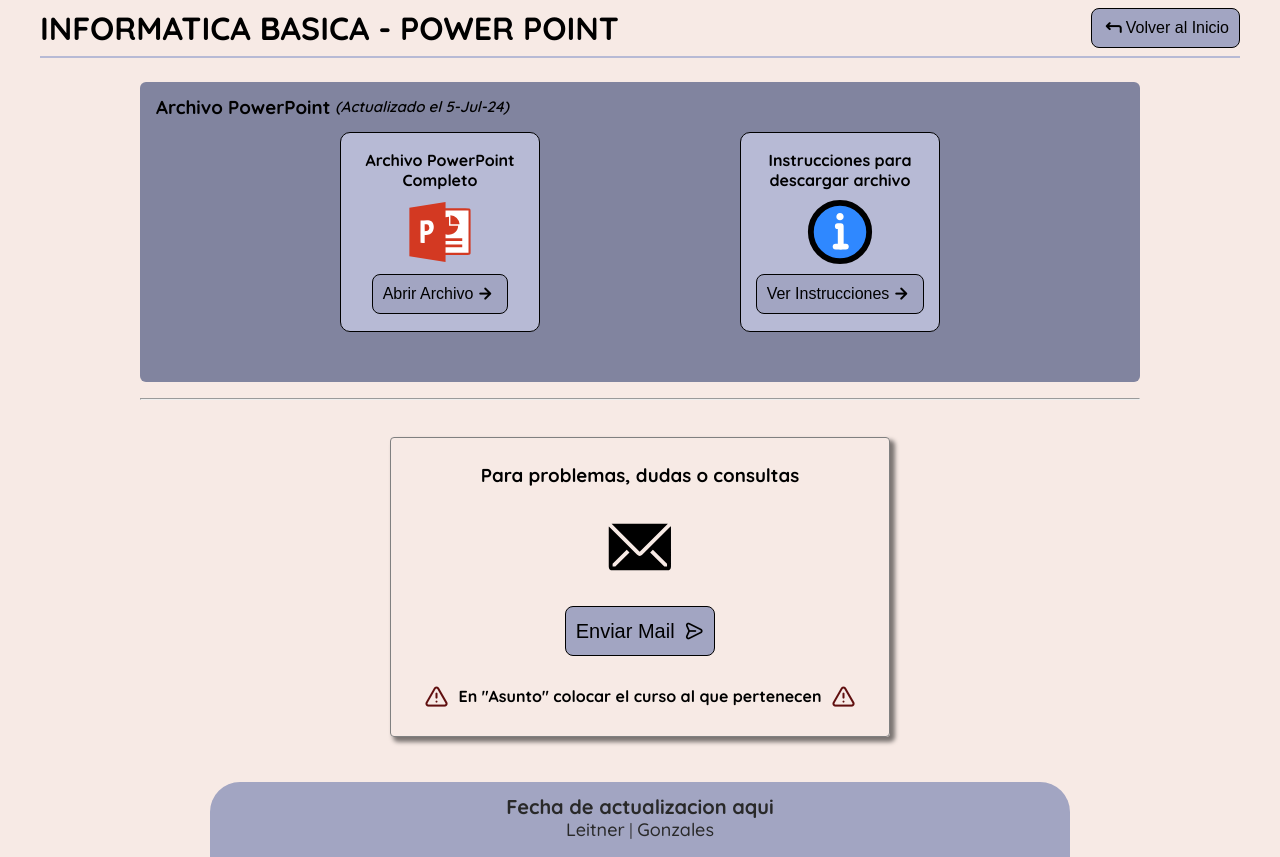
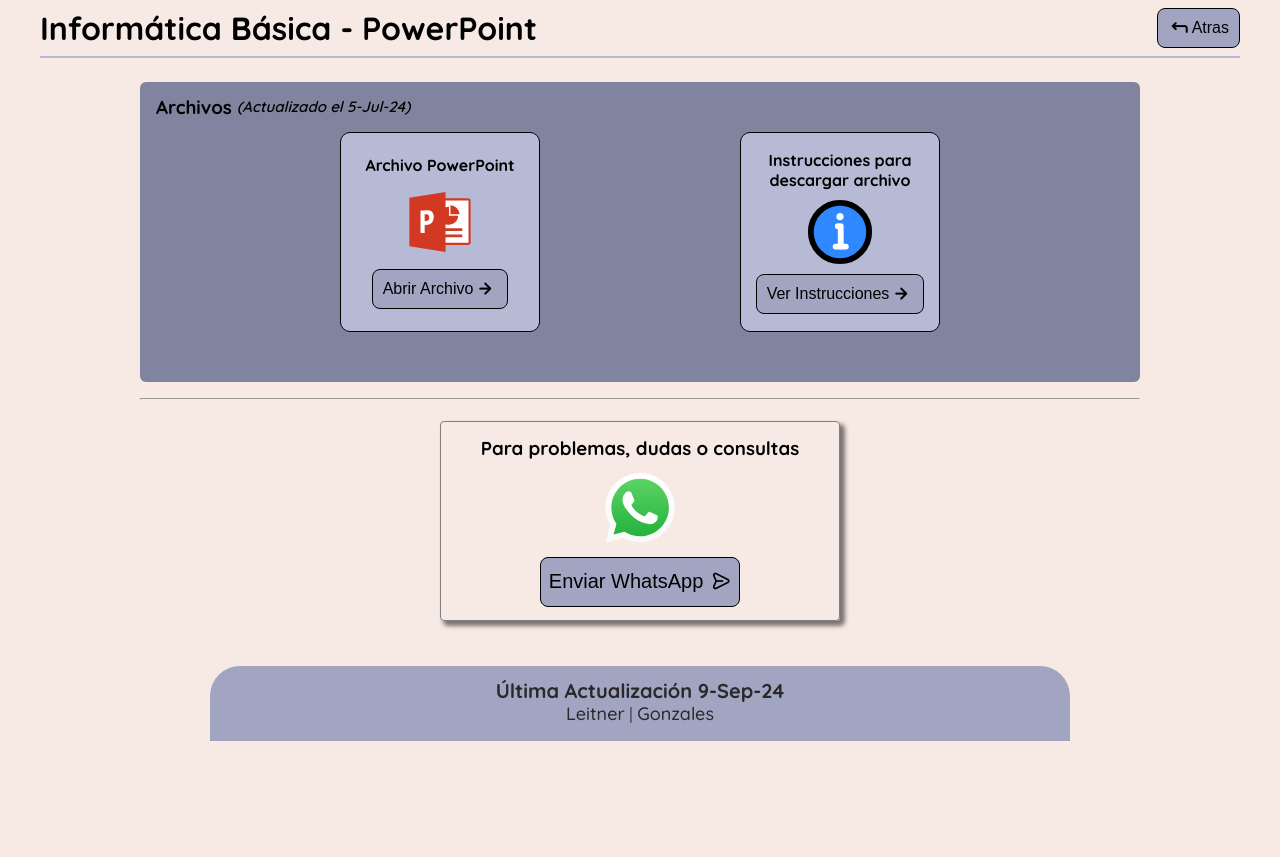
Before and after one commit to leitnergaston/HaciendoCursos, a plain HTML site: page InformaticaBasica/PowerPoint/index.html in a window 1280 px wide. After the commit the page ends 800 px from the top, so only its background shows below. Drawn offline with nearby package versions, Linux system fonts and the light colour scheme.

Commit message:
cambios dentro de infobasic
cambios en pestañas de word, power point

```diff
--- a/CamarasSeguridad/css/styles.css
+++ b/CamarasSeguridad/css/styles.css
@@ -152,7 +152,7 @@ body {
 }
 
 
-/*========== TARJETA DE CONSULTA ==========*/
+/*----------TARJETA DE CONSULTA----------*\
 
 /* contenedor de la card de consula */
 .container-consulta {
@@ -215,7 +215,7 @@ body {
     cursor: pointer;
 }
 
-
+/*----------TARJETA DE CONSULTA----------*\
 
 
 /*========== FOOTER ==========*/
--- /dev/null
+++ b/InformaticaBasica/Js/main.js
@@ -0,0 +1,4 @@
+// Funcion para volver a la pagina anterior sin tener que poner la ruta manualmente en el href
+function goBack() {
+    window.history.back();
+}
--- a/InformaticaBasica/PowerPoint/Css/styles.css
+++ b/InformaticaBasica/PowerPoint/Css/styles.css
@@ -133,19 +133,19 @@ body {
     width: 70px;
 }
 
-/*========== TARJETA DE CONSULTA ==========*/
+/*----------TARJETA DE CONSULTA----------*\
 
 /* contenedor de la card de consula */
 .container-consulta {
     display: flex;
     justify-content: center;
-    margin: 2rem 0;
+    margin-top: 1rem;
 }
 
 /* Card de consulta */
 .card-consulta {
-    width: 500px;
-    height: 300px;
+    width: 400px;
+    height: 200px;
     display: flex;
     margin: 5px;
     flex-direction: column;
@@ -178,7 +178,7 @@ body {
     display: flex;
     align-items: center;
     justify-content: space-evenly;
-    width: 150px;
+    width: 200px;
     height: 50px;
     cursor: pointer;
     background-color: #A2A5C2;
@@ -195,6 +195,9 @@ body {
     filter: drop-shadow(0px 7px 4px rgba(0, 0, 0, 0.33));
     cursor: pointer;
 }
+
+/*----------TARJETA DE CONSULTA----------*\
+
 
 /*========== FOOTER ==========*/
 
--- a/InformaticaBasica/PowerPoint/index.html
+++ b/InformaticaBasica/PowerPoint/index.html
@@ -13,7 +13,7 @@
     <link rel="stylesheet" href="https://unicons.iconscout.com/release/v4.0.8/css/line.css">
 
     <!-- Favicon -->
-    <link rel="shortcut icon" href="Assets/powerpoint-favicon.png" type="image/x-icon">
+    <link rel="shortcut icon" href="" type="image/x-icon">
 
 </head>
 
@@ -22,9 +22,8 @@
     <header class="header container">
         <!-- CONTENEDOR DE TITULO Y BOTON DE INICIO -->
         <div>
-            <h1 class="title">INFORMATICA BASICA - POWER POINT</h1>
-            <a href="/index.html"><button class="btn"><i class="uil uil-corner-up-left-alt icon"></i>Volver al
-                    Inicio</button></a>
+            <h1 class="title">Informática Básica - PowerPoint</h1>
+            <a href="javascript:void(0);" onclick="goBack()"><button class="btn"><i class="uil uil-corner-up-left-alt icon"></i>Atras</button></a>
         </div>
         <hr class="hr">
     </header>
@@ -33,11 +32,11 @@
         <section class="div-content">
             <!-- CONTENEDOR DE LAS CARDS -->
             <article class="container-cards">
-                <h3 class="subtitle">Archivo PowerPoint <span>(Actualizado el 5-Jul-24)</span></h3>
+                <h3 class="subtitle">Archivos<span>(Actualizado el 5-Jul-24)</span></h3>
 
                 <!-- CARD DE ARCHIVOS -->
                 <div class="card">
-                    <h4 class="minititle">Archivo PowerPoint Completo</h4>
+                    <h4 class="minititle">Archivo PowerPoint</h4>
                     <img src="Assets/powerpoint-icon.svg" alt="" class="img-card">
                     <a href="https://1drv.ms/p/s!Al3xWWn6ONYVgRdo6RYVeXje_Owh?e=TfUnXu" target="_blank"><button class="btn">Abrir Archivo<i
                                 class="uil uil-arrow-right icon"></i></button></a>
@@ -56,19 +55,13 @@
             <hr>
         </section>
 
-        <!-- TARJETA DE CONSULTAS -->
+        <!-- Tarjeta de consulta -->
         <!-- div que contiene la card de consulta -->
         <div class="container-consulta">
             <div class="card-consulta">
                 <h3>Para problemas, dudas o consultas</h4>
-                    <img src="Assets/enviarEmail-icon.svg" alt="" class="img-consulta">
-                    <a href="mailto:haciendocursos@outlook.com"><button class="btn-consulta">Enviar Mail<i
-                                class="uil uil-message"></i></button></a>
-                    <div>
-                        <i class="uil uil-exclamation-triangle"></i>
-                        <h4 class="minititle">En "Asunto" colocar el curso al que pertenecen</h4>
-                        <i class="uil uil-exclamation-triangle"></i>
-                    </div>
+                    <img src="/AssetsInicio/whatsappIcon.svg" alt="icono whatsapp" class="img-consulta">
+                    <a href="https://chat.whatsapp.com/ImbUoq0azufE8SErxm10uP" target="_blank"><button class="btn-consulta">Enviar WhatsApp<i class="uil uil-message"></i></button></a>
             </div>
         </div>
     </main>
@@ -76,18 +69,22 @@
     <!-- FOOTER -->
     <footer>
         <article>
-            <p class="update" id="footer-date">Fecha de actualizacion aqui</p>
+            <p class="update" id="footer-date">Fecha de actualizacion automatica</p>
             <p>
                 <small>
-                    <a href="leitnergaston.netlify.app" target="_blank" class="copy">Leitner</a>
+                    <a href="https://leitnergaston.netlify.app" target="_blank" class="copy">Leitner</a>
                     |
-                    <a href="gonzalescamila.netlify.app" target="_blank" class="copy">Gonzales</a>
+                    <a href="https://gonzalescamila.netlify.app" target="_blank" class="copy">Gonzales</a>
                 </small>
             </p>
         </article>
     </footer>
 
-    <script src="/Js/footer.js"></script>
+    <!-- FOOTER JS -->
+    <script src="/footer.js"></script>
+
+    <!-- MAIN JS -->
+     <script src="../Js/main.js"></script>
 </body>
 
 </html>
--- a/InformaticaBasica/Word/Css/styles.css
+++ b/InformaticaBasica/Word/Css/styles.css
@@ -133,19 +133,19 @@ body {
     width: 70px;
 }
 
-/*========== TARJETA DE CONSULTA ==========*/
+/*----------TARJETA DE CONSULTA----------*\
 
 /* contenedor de la card de consula */
 .container-consulta {
     display: flex;
     justify-content: center;
-    margin: 2rem 0;
+    margin-top: 1rem;
 }
 
 /* Card de consulta */
 .card-consulta {
-    width: 500px;
-    height: 300px;
+    width: 400px;
+    height: 200px;
     display: flex;
     margin: 5px;
     flex-direction: column;
@@ -178,7 +178,7 @@ body {
     display: flex;
     align-items: center;
     justify-content: space-evenly;
-    width: 150px;
+    width: 200px;
     height: 50px;
     cursor: pointer;
     background-color: #A2A5C2;
@@ -195,6 +195,10 @@ body {
     filter: drop-shadow(0px 7px 4px rgba(0, 0, 0, 0.33));
     cursor: pointer;
 }
+
+/*----------TARJETA DE CONSULTA----------*\
+
+
 
 /*========== FOOTER ==========*/
 
```
Also changed, not shown: CamarasSeguridad/index.html (+5 -5 lines), InformaticaBasica/Excel/index.html (+11 -3 lines), InformaticaBasica/Internet/index.html (+7 -5 lines), InformaticaBasica/Word/index.html (+17 -19 lines), InformaticaBasica/index.html (+14 -7 lines), InformaticaIntermedia/index.html (+7 -3 lines), WordYExcel/index.html (+6 -6 lines), index.html (+3 -3 lines), InformaticaBasica/PowerPoint/Js/main.js (deleted), InformaticaBasica/Word/Js/main.js (deleted), footer.js (renamed from JsInicio/footer.js).
